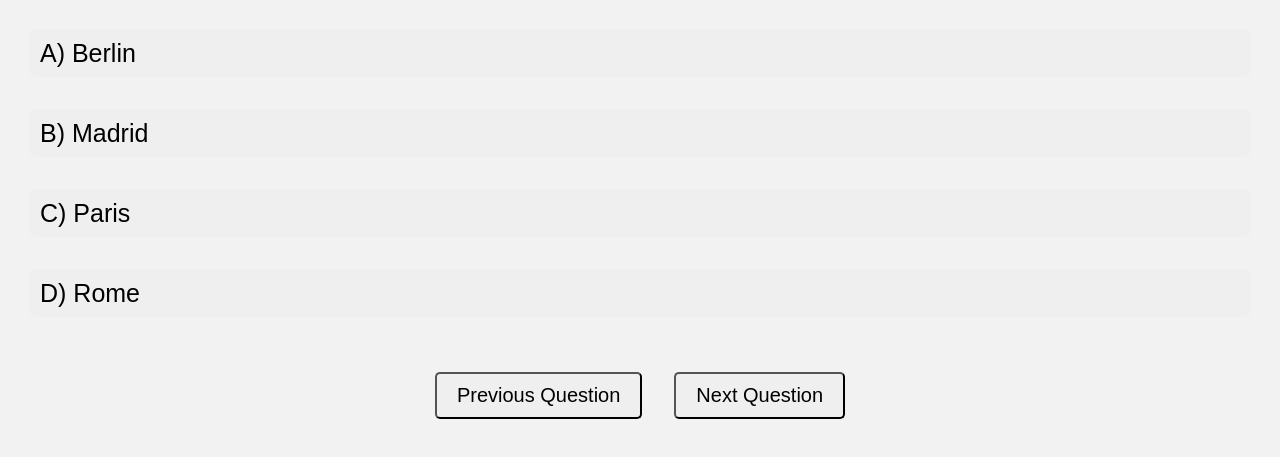
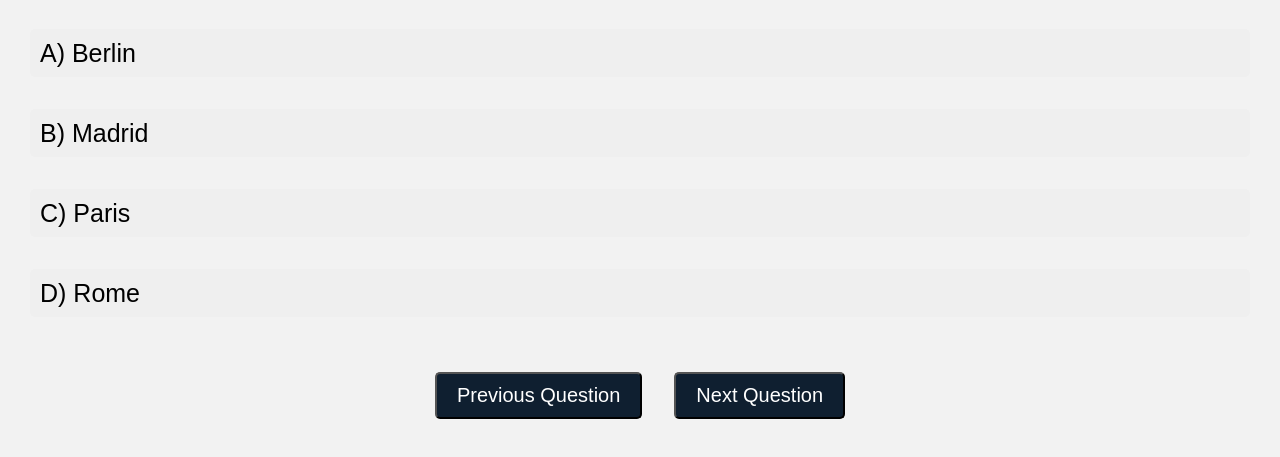
Before and after one commit to tannushree30/Quiz-Application, a plain HTML site: page index.html in a window 1280 px wide. Shown: the part 281-738 px from the top of the page. Drawn offline with Linux system fonts and the light colour scheme.

Commit message:
Added Files

```diff
--- a/style.css
+++ b/style.css
@@ -66,6 +66,7 @@ main{
 
 .option:hover{
     background-color: #e0e0e0;
+    cursor: pointer;
 }
 
 .buttons{
@@ -82,6 +83,8 @@ main{
     border-radius: 5px;
     cursor: pointer;
     font-size: 20px;
+    background-color: rgb(15, 31, 48);
+    color: white;
 }
 
 .result{
```
